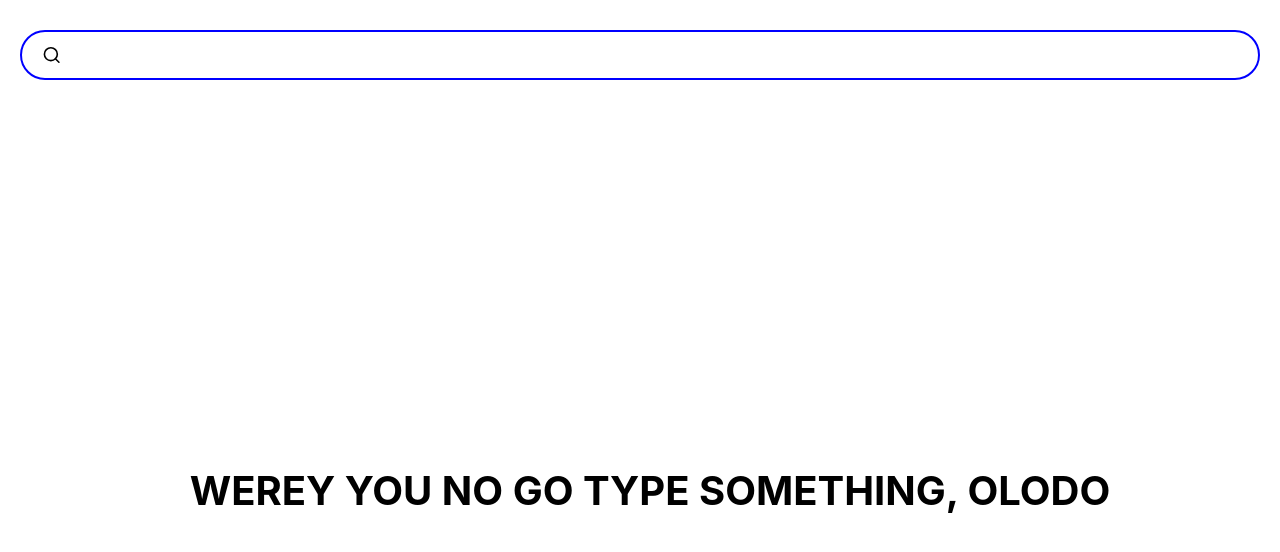
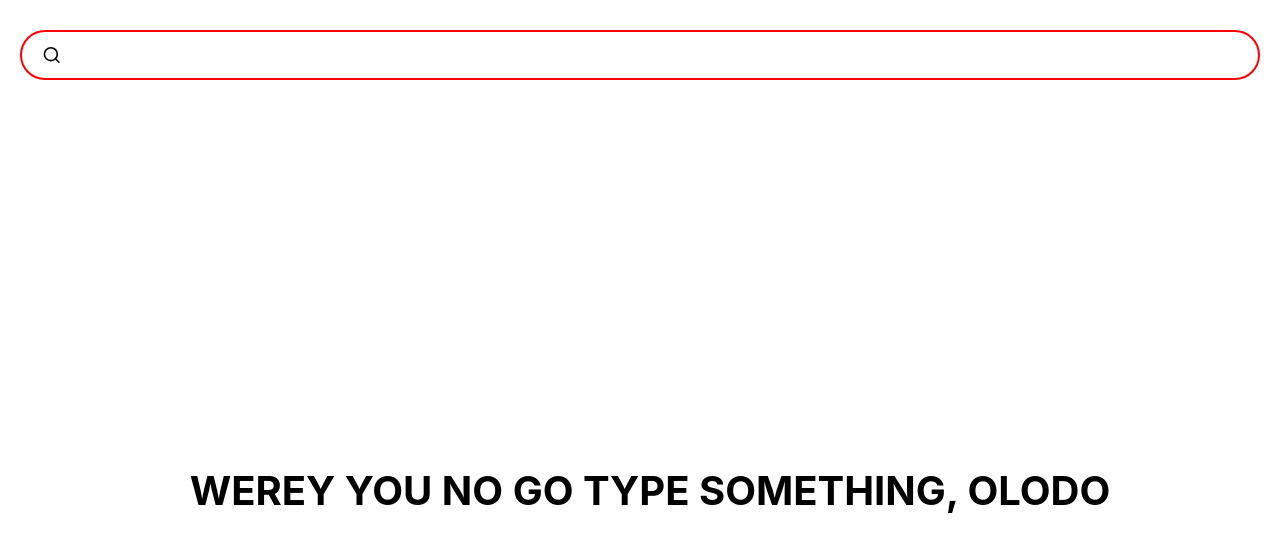
Before and after one commit to Tobbeycc1/image-story-app, a React (Create React App) app: page / in a window 1280 px wide. Shown: the top 552 px of the page. Built offline with nearby package versions, Linux system fonts and the light colour scheme; the HTML template or start-up script is replaced by a standard one.

Commit message:
More styling

```diff
--- a/src/Quote.js
+++ b/src/Quote.js
@@ -84,11 +84,21 @@ function Quote(props) {
 
 
     return(
+
+
         <div className={classes.bigBack} style={big !== '' ? {position: 'fixed'} : {position: 'relative'}}>
 
         <div className={classes.inputCon}>
-<div className={classes.inputSubCon}>
-<FiSearch className={classes.searchIcon}/> <input className={classes.input}  type='text'  onChange={onChange} />
+<div className={notes.length>0 && query != '' ? classes.inputSubCon : classes.inputSubCOnRed}>
+
+<FiSearch className={classes.searchIcon}/>
+
+{/* Input field */}
+<input
+className={classes.input}
+type='text'
+onChange={onChange}
+/>
 
 </div>
 
@@ -100,6 +110,7 @@ function Quote(props) {
             <div
             className={classes.smallCon}
             onClick={goBack}
+            key={big.id}
             >
             <img src={big.urls.small} className={classes.small}  />
 
@@ -113,7 +124,7 @@ function Quote(props) {
             {
                 notes.length>0 && query != '' ? notes.map((item, index)=>(
 
-                    <div className={classes.imgCon} id={item.id} onClick={bigPic}>
+                    <div key={index} className={classes.imgCon} id={item.id} onClick={bigPic}>
 
 
          <img src={item.urls.small}
--- a/src/test.module.css
+++ b/src/test.module.css
@@ -1,29 +1,26 @@
-.bigBack{
+.bigBack {
   overflow: hidden;
 }
-.img{
+.img {
   display: inline-block;
   /* position: absolute; */
   width: 400px;
   height: 400px;
   object-fit: cover;
   border-radius: 40px;
-
 }
-.img:hover{
+.img:hover {
   transform: scale(1.02);
 }
-.imgCon{
+.imgCon {
   display: inline-block;
   margin-top: 50px;
   margin-left: 10px;
   margin-right: 10px;
   cursor: zoom-in;
   /* text-align: left; */
-
-
 }
-.inputCon{
+.inputCon {
   display: block;
   position: fixed;
   z-index: 100;
@@ -32,9 +29,9 @@
   background: white;
   width: 100%;
   /* display: none; */
-
 }
-.inputSubCon{
+.inputSubCon,
+.inputSubCOnRed {
   position: relative;
   /* width: 60vw; */
   height: 50px;
@@ -45,9 +42,11 @@
   top: 0;
   display: flex;
   align-items: center;
-
 }
-.input{
+.inputSubCOnRed {
+  border: 2px solid red;
+}
+.input {
   width: 100%;
   height: 100%;
   outline: none;
@@ -55,30 +54,31 @@
   display: inline-block;
   /* background: green; */
 }
-.flex{
+.flex {
   /* display: flex; */
   padding: 10px;
   margin-top: 80px;
   text-align: center;
 }
-.smallCon{
-
+.smallCon {
   position: fixed;
   display: flex;
   align-items: center;
-    height: 105vh;
+  height: calc(100vh - 110px);
   justify-content: center;
   width: 100vw;
   cursor: pointer;
   z-index: 100;
+
+  top: 110px;
 }
 
-.small{
+.small {
   /* height: 300px; */
   width: 350px;
   position: relative;
 }
-.werey{
+.werey {
   display: flex;
   align-items: center;
   height: 100vh;
@@ -88,21 +88,15 @@
   font-weight: bold;
   padding: 20px;
 }
-.searchIcon{
+.searchIcon {
   display: inline-block;
   /* background: red; */
   font-size: 20px;
   margin-right: 20px;
-
 }
 @media screen and (max-width: 540px) {
-
-    .img{
-
+  .img {
     width: 80vw;
     height: 80vw;
-
-
   }
-
 }
```
Lines whose indentation alone changed are shown as unchanged.
